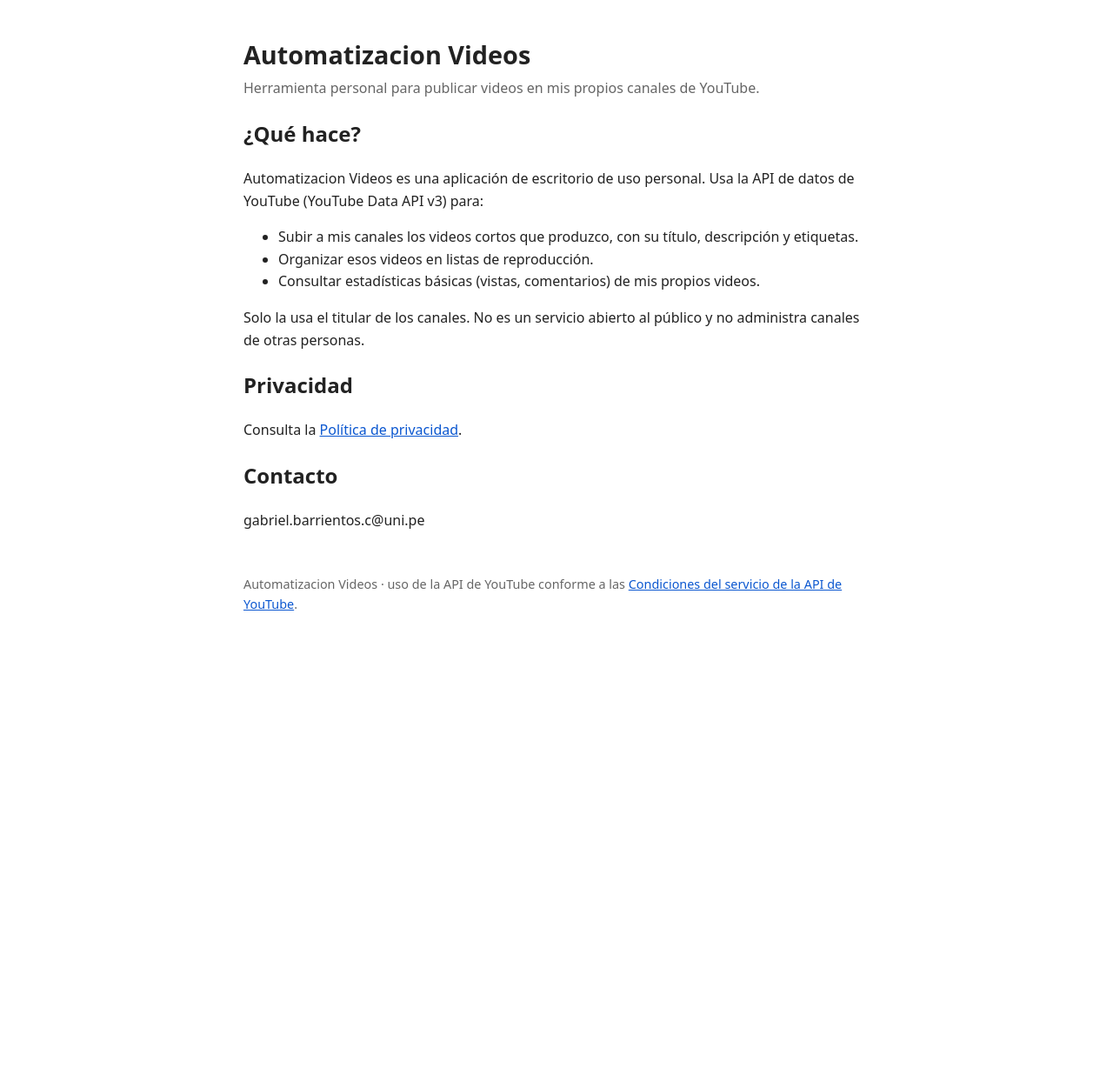
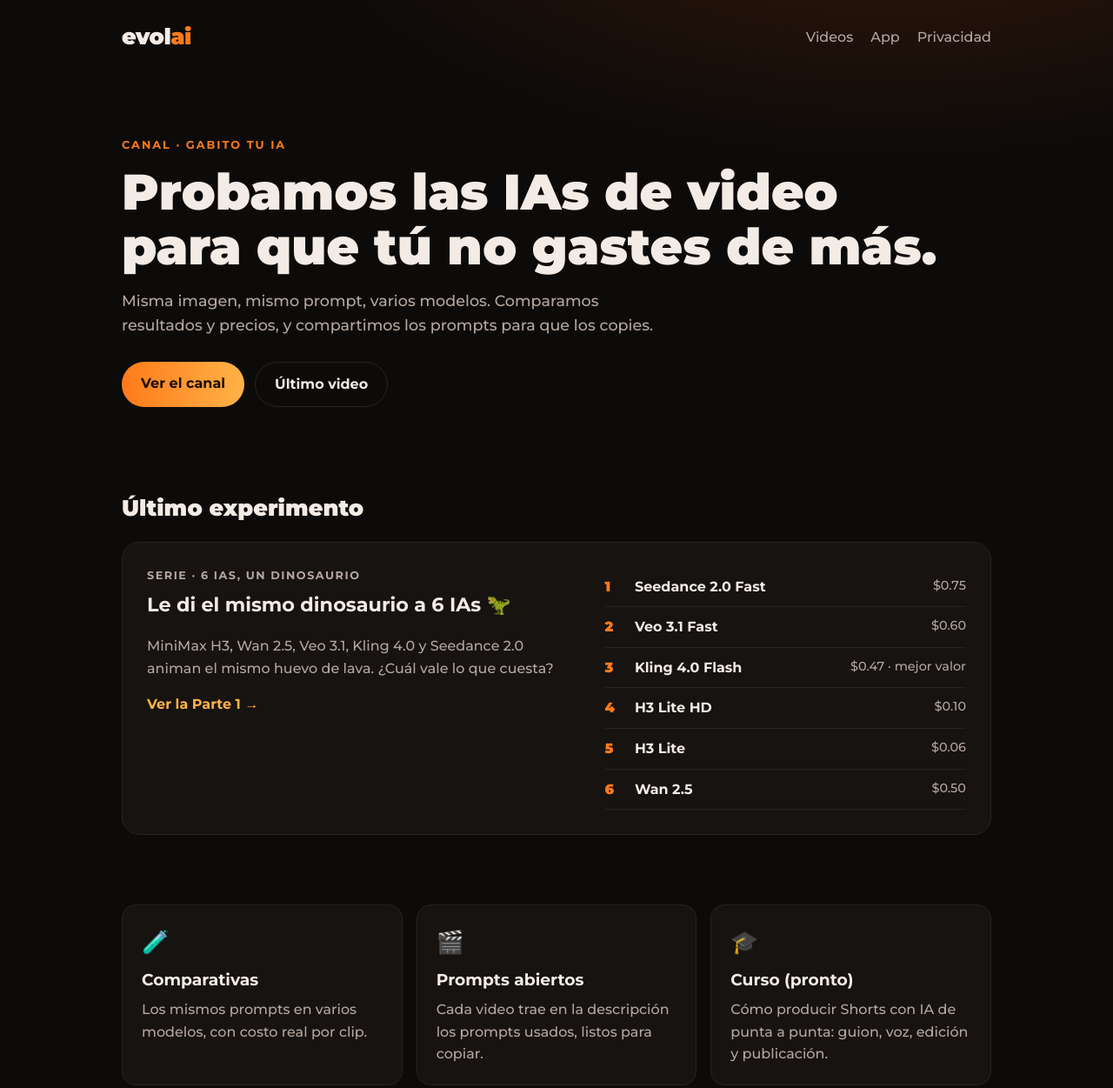
Before and after one commit to GabrielBarrientos99/evolai, a plain HTML site: page index.html in a window 1280 px wide. Shown: the top 1251 px of the page at 87% size. Before the commit the page ends 800 px from the top, so only its background shows below. Drawn offline with Linux system fonts and the light colour scheme.

Commit message:
Web Evolai: inicio, estilos y politica de privacidad con el mismo diseño

```diff
--- /dev/null
+++ b/estilos.css
@@ -0,0 +1,74 @@
+:root {
+  --bg: #0d0b0a;
+  --panel: #171311;
+  --line: #2a221e;
+  --text: #f3ece6;
+  --muted: #b3a79f;
+  --ember: #ff7a1a;
+  --ember-2: #ffb347;
+}
+* { box-sizing: border-box; }
+html { scroll-behavior: smooth; }
+body {
+  margin: 0;
+  font-family: "Montserrat", system-ui, sans-serif;
+  background: radial-gradient(1200px 600px at 80% -10%, #3a1a08 0%, transparent 60%), var(--bg);
+  color: var(--text);
+  line-height: 1.6;
+}
+a { color: var(--ember-2); }
+main, .nav, footer { max-width: 1040px; margin: 0 auto; padding: 0 20px; }
+
+.nav { display: flex; align-items: center; justify-content: space-between; padding-top: 22px; padding-bottom: 22px; }
+.logo { font-weight: 900; font-size: 1.6rem; color: var(--text); text-decoration: none; letter-spacing: -.5px; }
+.logo span { color: var(--ember); }
+.nav nav { display: flex; gap: 20px; }
+.nav nav a { color: var(--muted); text-decoration: none; font-weight: 500; }
+.nav nav a:hover { color: var(--text); }
+
+.hero { padding: 72px 0 56px; }
+.kicker { color: var(--ember); font-weight: 700; text-transform: uppercase; letter-spacing: 2px; font-size: .8rem; margin: 0 0 12px; }
+.hero h1 { font-size: clamp(2rem, 5.5vw, 3.6rem); line-height: 1.08; margin: 0 0 18px; font-weight: 900; }
+.lead { color: var(--muted); max-width: 620px; font-size: 1.1rem; margin: 0 0 28px; }
+.ctas { display: flex; gap: 12px; flex-wrap: wrap; }
+.btn { background: linear-gradient(90deg, var(--ember), var(--ember-2)); color: #1a0d04; font-weight: 700; padding: 12px 22px; border-radius: 999px; text-decoration: none; }
+.btn.ghost { background: transparent; color: var(--text); border: 1px solid var(--line); }
+
+.block { padding: 40px 0; }
+.block h2 { font-size: 1.6rem; margin: 0 0 18px; font-weight: 900; }
+
+.card { display: grid; grid-template-columns: 1.2fr 1fr; gap: 28px; background: var(--panel); border: 1px solid var(--line); border-radius: 20px; padding: 28px; }
+.tag { color: var(--ember); font-size: .8rem; font-weight: 700; text-transform: uppercase; letter-spacing: 1.5px; margin: 0; }
+.card h3 { font-size: 1.4rem; margin: 6px 0 10px; }
+.card p { color: var(--muted); }
+.link { font-weight: 700; text-decoration: none; }
+.ranking { margin: 0; padding: 0; list-style: none; counter-reset: r; }
+.ranking li { counter-increment: r; display: flex; justify-content: space-between; gap: 12px; padding: 10px 0; border-bottom: 1px solid var(--line); }
+.ranking li::before { content: counter(r); color: var(--ember); font-weight: 900; width: 1.4em; }
+.ranking b { flex: 1; font-weight: 700; }
+.ranking span { color: var(--muted); font-size: .9rem; white-space: nowrap; }
+
+.grid3 { display: grid; grid-template-columns: repeat(3, 1fr); gap: 16px; }
+.feat { background: var(--panel); border: 1px solid var(--line); border-radius: 16px; padding: 22px; }
+.feat span { font-size: 1.6rem; }
+.feat h3 { margin: 8px 0 6px; }
+.feat p { color: var(--muted); margin: 0; }
+
+.app { border-top: 1px solid var(--line); }
+.app p, .app li { color: var(--muted); max-width: 760px; }
+
+footer { border-top: 1px solid var(--line); padding-top: 24px; padding-bottom: 40px; color: var(--muted); font-size: .9rem; }
+footer p { margin: 4px 0; }
+
+/* Política de privacidad */
+.doc { max-width: 760px; margin: 0 auto; padding: 20px 20px 60px; }
+.doc h1 { font-weight: 900; line-height: 1.15; }
+.doc h2 { font-size: 1.2rem; margin-top: 2rem; }
+.doc p, .doc li { color: var(--muted); }
+.doc .fecha { font-size: .9rem; }
+
+@media (max-width: 760px) {
+  .card, .grid3 { grid-template-columns: 1fr; }
+  .nav nav { gap: 14px; font-size: .9rem; }
+  .hero { padding: 40px 0 32px; }
+}
--- a/index.html
+++ b/index.html
@@ -3,34 +3,75 @@
 <head>
 <meta charset="utf-8">
 <meta name="viewport" content="width=device-width, initial-scale=1">
-<title>Automatizacion Videos</title>
-<style>
-  body { font-family: system-ui, sans-serif; max-width: 720px; margin: 40px auto; padding: 0 16px; line-height: 1.6; color: #222; background: #fff; }
-  h1 { font-size: 1.8rem; margin-bottom: .2rem; }
-  .sub { color: #666; margin-top: 0; }
-  a { color: #0b57d0; }
-  footer { margin-top: 3rem; font-size: .9rem; color: #666; }
-</style>
+<title>Evolai · Videos con IA</title>
+<meta name="description" content="Evolai: videos hechos con inteligencia artificial, comparativas de modelos y la herramienta Automatizacion Videos.">
+<link rel="preconnect" href="https://fonts.googleapis.com">
+<link rel="preconnect" href="https://fonts.gstatic.com" crossorigin>
+<link href="https://fonts.googleapis.com/css2?family=Montserrat:wght@500;700;900&display=swap" rel="stylesheet">
+<link rel="stylesheet" href="estilos.css">
 </head>
 <body>
-<h1>Automatizacion Videos</h1>
-<p class="sub">Herramienta personal para publicar videos en mis propios canales de YouTube.</p>
+<header class="nav">
+  <a class="logo" href="#">evol<span>ai</span></a>
+  <nav>
+    <a href="#videos">Videos</a>
+    <a href="#app">App</a>
+    <a href="privacidad.html">Privacidad</a>
+  </nav>
+</header>
 
-<h2>¿Qué hace?</h2>
-<p>Automatizacion Videos es una aplicación de escritorio de uso personal. Usa la API de datos de YouTube (YouTube Data API v3) para:</p>
-<ul>
-  <li>Subir a mis canales los videos cortos que produzco, con su título, descripción y etiquetas.</li>
-  <li>Organizar esos videos en listas de reproducción.</li>
-  <li>Consultar estadísticas básicas (vistas, comentarios) de mis propios videos.</li>
-</ul>
-<p>Solo la usa el titular de los canales. No es un servicio abierto al público y no administra canales de otras personas.</p>
+<main>
+  <section class="hero">
+    <p class="kicker">Canal · Gabito Tu IA</p>
+    <h1>Probamos las IAs de video<br>para que tú no gastes de más.</h1>
+    <p class="lead">Misma imagen, mismo prompt, varios modelos. Comparamos resultados y precios, y compartimos los prompts para que los copies.</p>
+    <div class="ctas">
+      <a class="btn" href="https://www.youtube.com/@gabito-evol.online">Ver el canal</a>
+      <a class="btn ghost" href="#videos">Último video</a>
+    </div>
+  </section>
 
-<h2>Privacidad</h2>
-<p>Consulta la <a href="privacidad.html">Política de privacidad</a>.</p>
+  <section id="videos" class="block">
+    <h2>Último experimento</h2>
+    <article class="card">
+      <div class="card-text">
+        <p class="tag">Serie · 6 IAs, un dinosaurio</p>
+        <h3>Le di el mismo dinosaurio a 6 IAs 🦖</h3>
+        <p>MiniMax H3, Wan 2.5, Veo 3.1, Kling 4.0 y Seedance 2.0 animan el mismo huevo de lava. ¿Cuál vale lo que cuesta?</p>
+        <a class="link" href="https://youtu.be/UiY2NAwRnFk">Ver la Parte 1 →</a>
+      </div>
+      <ol class="ranking">
+        <li><b>Seedance 2.0 Fast</b><span>$0.75</span></li>
+        <li><b>Veo 3.1 Fast</b><span>$0.60</span></li>
+        <li><b>Kling 4.0 Flash</b><span>$0.47 · mejor valor</span></li>
+        <li><b>H3 Lite HD</b><span>$0.10</span></li>
+        <li><b>H3 Lite</b><span>$0.06</span></li>
+        <li><b>Wan 2.5</b><span>$0.50</span></li>
+      </ol>
+    </article>
+  </section>
 
-<h2>Contacto</h2>
-<p>gabriel.barrientos.c@uni.pe</p>
+  <section class="block grid3">
+    <div class="feat"><span>🧪</span><h3>Comparativas</h3><p>Los mismos prompts en varios modelos, con costo real por clip.</p></div>
+    <div class="feat"><span>🎬</span><h3>Prompts abiertos</h3><p>Cada video trae en la descripción los prompts usados, listos para copiar.</p></div>
+    <div class="feat"><span>🎓</span><h3>Curso (pronto)</h3><p>Cómo producir Shorts con IA de punta a punta: guion, voz, edición y publicación.</p></div>
+  </section>
 
-<footer>Automatizacion Videos · uso de la API de YouTube conforme a las <a href="https://developers.google.com/youtube/terms/api-services-terms-of-service">Condiciones del servicio de la API de YouTube</a>.</footer>
+  <section id="app" class="block app">
+    <h2>Automatizacion Videos</h2>
+    <p>Automatizacion Videos es la herramienta de escritorio de uso personal con la que publicamos en nuestros propios canales. Usa la API de datos de YouTube (YouTube Data API v3) para:</p>
+    <ul>
+      <li>Subir los videos que producimos, con su título, descripción y etiquetas.</li>
+      <li>Organizarlos en listas de reproducción.</li>
+      <li>Consultar estadísticas básicas (vistas, comentarios) de nuestros propios videos.</li>
+    </ul>
+    <p>Solo la usa el titular de los canales; no es un servicio abierto al público ni administra canales de otras personas. Lee la <a href="privacidad.html">Política de privacidad</a>.</p>
+  </section>
+</main>
+
+<footer>
+  <p>Evolai · Contacto: gabriel.barrientos.c@uni.pe</p>
+  <p><a href="privacidad.html">Política de privacidad</a> · Uso de la API conforme a las <a href="https://developers.google.com/youtube/terms/api-services-terms-of-service">Condiciones del servicio de la API de YouTube</a></p>
+</footer>
 </body>
 </html>
```
Also changed, not shown: privacidad.html (+10 -7 lines), README.md.
